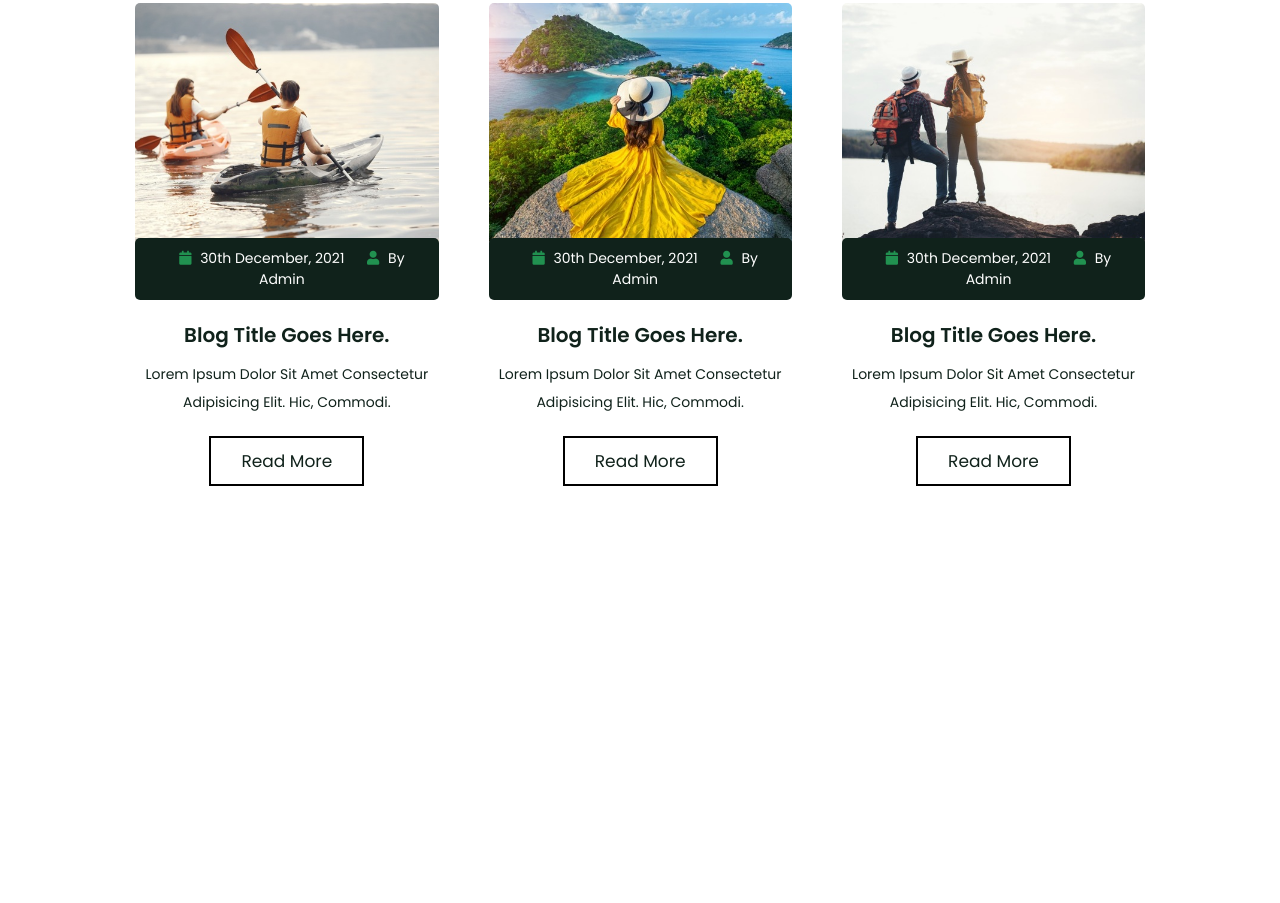
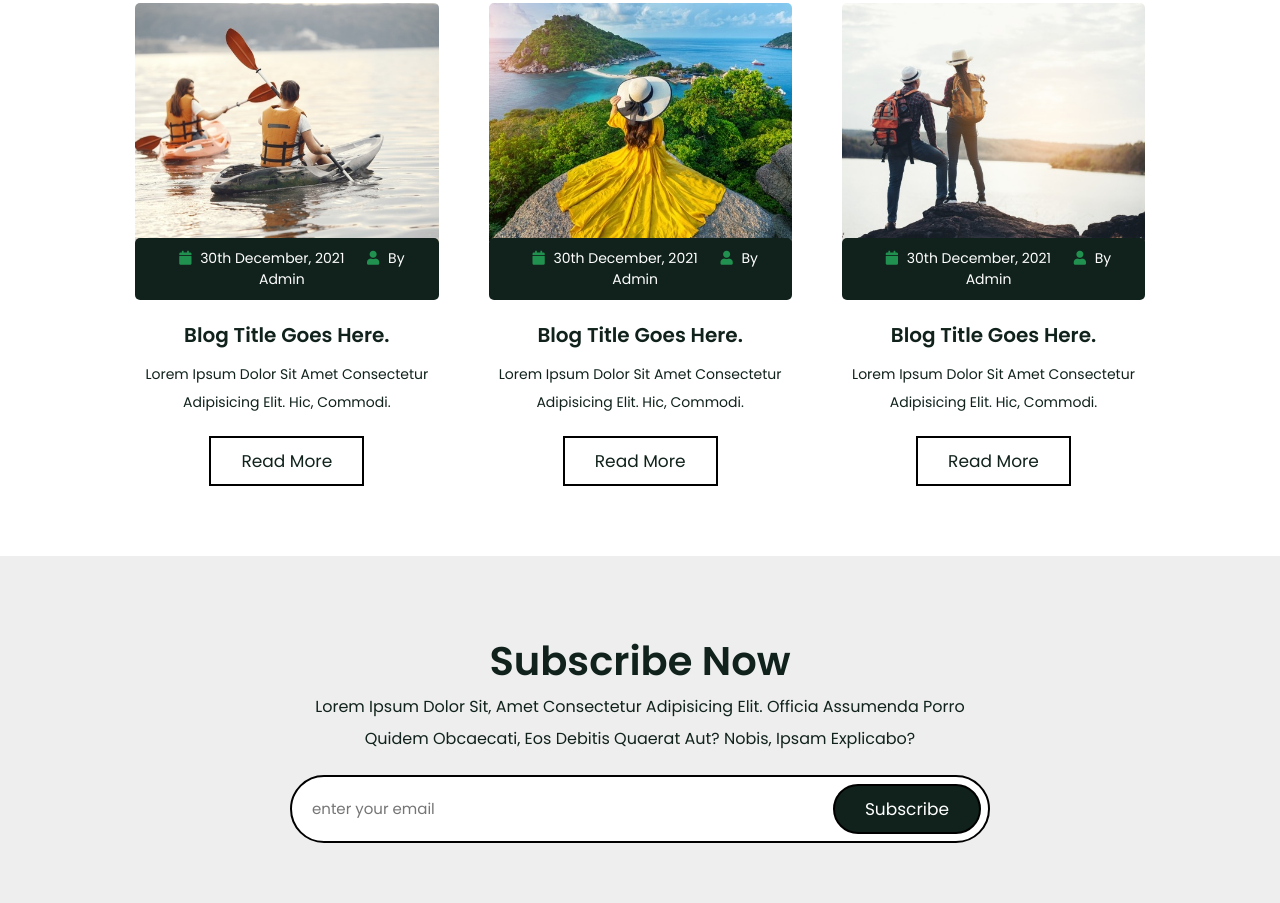
Before and after one commit to WOZ1906/Travel-and-Tour, a plain HTML site: page index.html in a window 1280 px wide. Shown: the part 5811-6714 px from the top of the page. Before the commit the page ends 6367 px from the top, so only its background shows below. Drawn offline with nearby package versions, Linux system fonts and the light colour scheme.

Commit message:
newsletter section implemented

```diff
--- a/css/style.scss
+++ b/css/style.scss
@@ -593,6 +593,54 @@ section {
     }
 }
 
+.newsletter{
+  background: $light-bg;
+
+  .content{
+    max-width: 70rem;
+    margin: 1rem auto;
+    text-align: center;
+
+    p{
+      font-size: 1.6rem;
+      line-height: 2;
+      color: $black ;
+    }
+
+    form{
+      margin-top: 2rem;
+      background: $white;
+      border-radius: 5rem;
+      border: $border;
+      padding: .7rem;
+      display: flex;
+
+      .email{
+        width: 100%;
+        background: none;
+        text-transform: none;
+        font-size: 1.5rem;
+        color: $black;
+        padding:0 1.3rem;
+      }
+
+      .btn{
+        margin-top: 0;
+        border-radius: 5rem;
+        background: $black;
+        color: $white;
+
+        &:hover{
+          background: none;
+          color: $black;
+        }
+      }
+    }
+  }
+
+
+}
+
 
 
 
--- a/index.html
+++ b/index.html
@@ -615,13 +615,26 @@
                     <p>Lorem ipsum dolor sit amet consectetur adipisicing elit. Hic, commodi.</p>
                     <a href="#" class="btn">read more</a>
                 </div>
-
-
             </div>
-
         </div>
     </section>
 <!-- blog section ends here -->
+
+<!-- newsletter section starts here -->
+
+    <section class="newsletter" id="newsletter">
+
+        <div class="content">
+            <h1 class="heading">subscribe now</h1>
+            <p>Lorem ipsum dolor sit, amet consectetur adipisicing elit. Officia assumenda porro quidem obcaecati, eos debitis quaerat aut? Nobis, ipsam explicabo?</p>
+            <form action="">
+                <input type="email" name="" placeholder="enter your email" id="" class="email">
+                <input type="submit" value="subscribe" class="btn">
+            </form>
+        </div>
+
+    </section>
+<!-- newsletter section ends here -->
 
 
 
```
Also changed, not shown: css/style.css, 1 other file.
